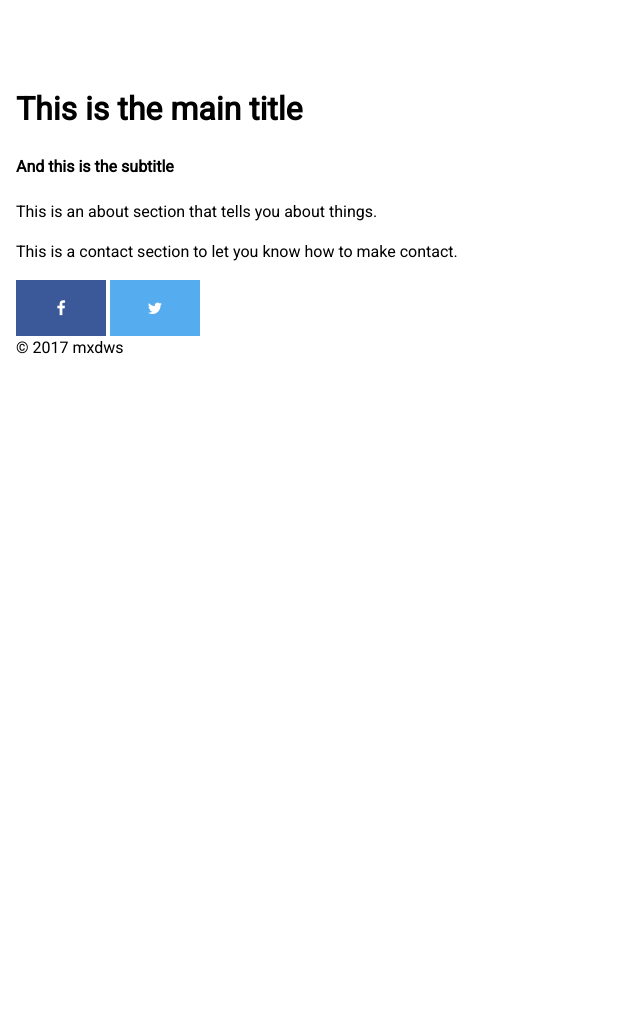
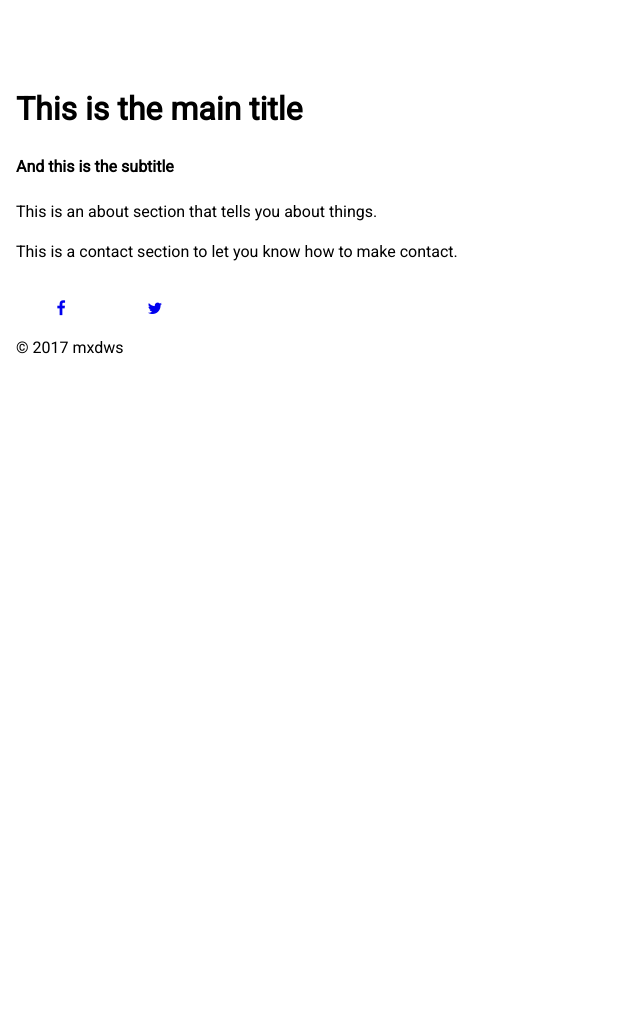
Before and after one commit to mxdws/espresso, a Jekyll site: the page built from index.html, in a window 1280 px wide. Shown: the whole page, without its empty margins (0-640 px from the left). Built offline with Jekyll 4.4.1, drawn with Linux system fonts in a browser that asks for light colours; nearby versions of some CDN libraries.

Commit message:
Update style.css

```diff
--- a/assets/css/style.css
+++ b/assets/css/style.css
@@ -45,13 +45,14 @@ h2 {
 /* Set a specific color for each brand */
 
 /* Facebook */
-.fa-facebook {
+/*.fa-facebook {
     background: #3B5998;
     color: white;
 }
-
+*/
 /* Twitter */
-.fa-twitter {
+/*.fa-twitter {
     background: #55ACEE;
     color: white;
 }
+*/
```
